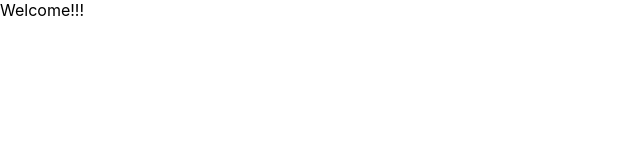
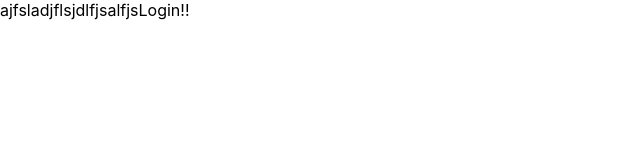
Before and after one commit to GreatDeveloper66/photo_gallery, a React (Create React App) app in the folder client/: page / in a window 1280 px wide. Shown: the top 160 px of the page, without its empty margins (0-640 px from the left). Built offline with nearby package versions, Linux system fonts and the light colour scheme.

Commit message:
Add login screen as front page

```diff
--- a/client/src/App.js
+++ b/client/src/App.js
@@ -1,13 +1,13 @@
 import './App.css';
 import { BrowserRouter as Router, Route, Switch, Redirect } from 'react-router-dom'
-import WelcomeScreen from './Components/WelcomeScreenComponents/WelcomeScreen'
+import LoginScreen from './Components/WelcomeScreenComponents/Screens/LoginScreen'
 
 
 function App() {
   return (
     <Router>
     <Switch>
-      <Route exact path='/' component={WelcomeScreen} />
+      <Route exact path='/' component={LoginScreen} />
     </Switch>
   </Router>
   );
--- a/client/src/Components/WelcomeScreenComponents/Forms/LoginUserForm.js
+++ b/client/src/Components/WelcomeScreenComponents/Forms/LoginUserForm.js
@@ -0,0 +1,3 @@
+const LoginUserForm = () => <div>ajfsladjflsjdlfjsalfjsLogin!!</div>
+
+export default LoginUserForm
--- a/client/src/Components/WelcomeScreenComponents/Forms/RegisterUserForm.js
+++ b/client/src/Components/WelcomeScreenComponents/Forms/RegisterUserForm.js
@@ -0,0 +1,3 @@
+const RegisterUserForm = () => <div>Register!!</div>
+
+export default RegisterUserForm
--- a/client/src/Components/WelcomeScreenComponents/Screens/LoginScreen.js
+++ b/client/src/Components/WelcomeScreenComponents/Screens/LoginScreen.js
@@ -0,0 +1,13 @@
+import React from 'react'
+import WelcomeScreen from '../WelcomeScreen'
+import LoginUserForm from '../Forms/LoginUserForm'
+
+function LoginUserScreen(props) {
+  return (
+   <WelcomeScreen form={<LoginUserForm />} />
+  )
+
+
+}
+
+export default (LoginUserScreen)
--- a/client/src/Components/WelcomeScreenComponents/Screens/RegisterScreen.js
+++ b/client/src/Components/WelcomeScreenComponents/Screens/RegisterScreen.js
@@ -0,0 +1,6 @@
+import WelcomeScreen from '../WelcomeScreen'
+import RegisterUserForm from '../Forms/LoginUserForm'
+
+const RegisterScreen = () => <WelcomeScreen form={RegisterUserForm} />
+
+export default RegisterScreen
--- a/client/src/Components/WelcomeScreenComponents/WelcomeScreen.js
+++ b/client/src/Components/WelcomeScreenComponents/WelcomeScreen.js
@@ -1,2 +1,12 @@
-const WelcomeScreen = () => <div>Welcome!!!</div>
-export default WelcomeScreen
+
+import React from 'react'
+
+function WelcomeScreen(props) {
+  return (
+    <div>
+      {props.form}
+    </div>
+  )
+}
+
+export default (WelcomeScreen)
```
